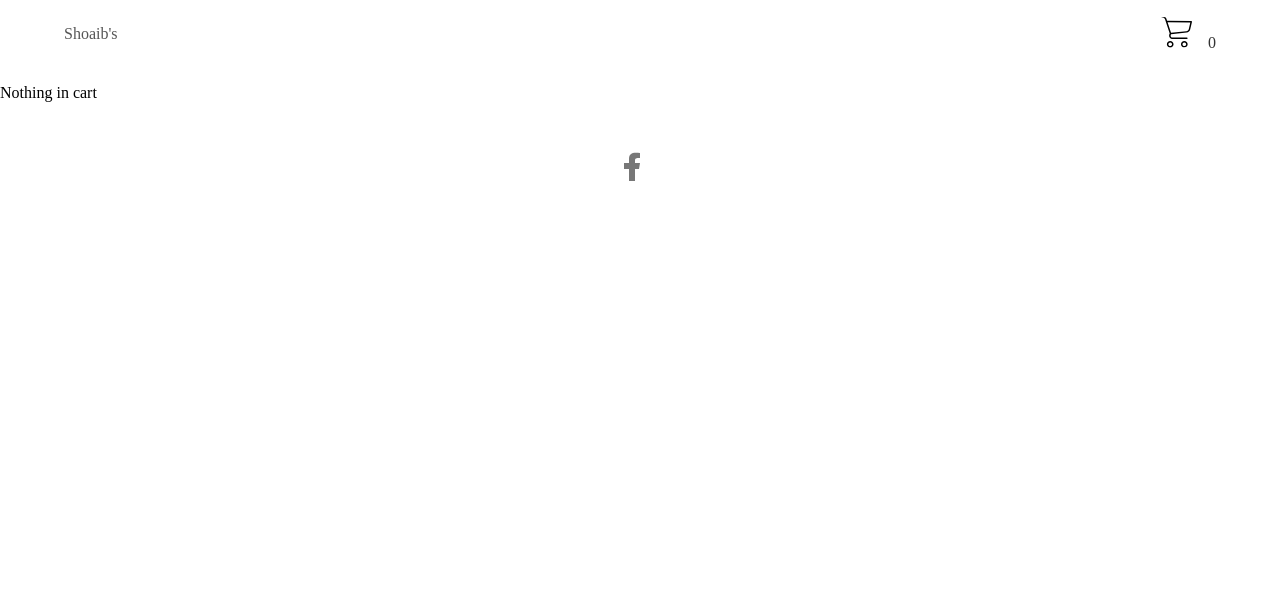
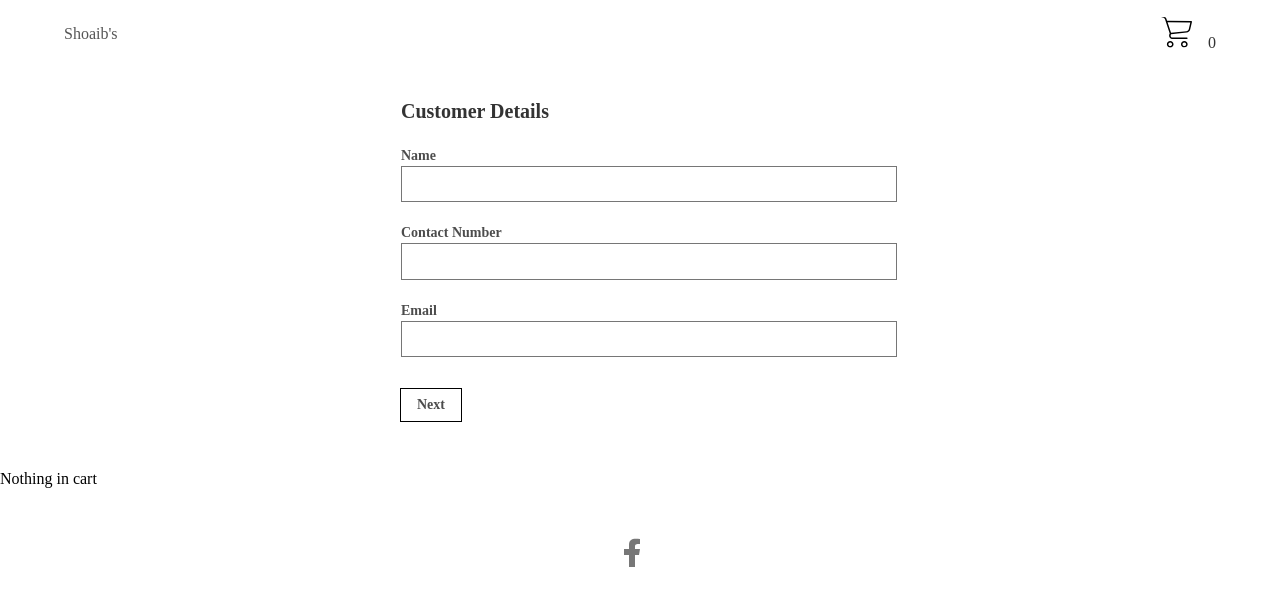
Before and after one commit to saadmanfarhad/shoaibs, a React (Create React App) app in the folder client/: page /checkout in a window 1280 px wide. Shown: the top 606 px of the page. Built offline with nearby package versions, Linux system fonts and the light colour scheme.

Commit message:
Checkout form done

```diff
--- a/client/src/components/checkout/Checkout.js
+++ b/client/src/components/checkout/Checkout.js
@@ -1,8 +1,14 @@
 import React from 'react';
 import Cart from './Cart';
+import CheckoutForm from './CheckoutForm';
 
 const Checkout = () => {
-  return <Cart />;
+  return (
+    <>
+      <CheckoutForm />
+      <Cart />
+    </>
+  );
 };
 
 export default Checkout;
--- /dev/null
+++ b/client/src/components/checkout/CheckoutField.js
@@ -0,0 +1,17 @@
+import React from 'react';
+
+export default ({ input, label, meta: { error, touched } }) => {
+  console.log(input, label);
+  return (
+    <div className="mt3">
+      <label className="db fw6 lh-copy f6 black-70">{label}</label>
+      <input
+        {...input}
+        className="pa2 input-reset ba bg-transparent hover-bg-black hover-white w-100"
+      />
+      <div className="red" style={{ marginBottom: '20px' }}>
+        {touched && error}
+      </div>
+    </div>
+  );
+};
--- /dev/null
+++ b/client/src/components/checkout/CheckoutForm.js
@@ -0,0 +1,55 @@
+import React from 'react';
+import { reduxForm, Field } from 'redux-form';
+import CheckoutField from './CheckoutField';
+import validateEmail from '../../utils/validateEmail';
+import formFields from './formFields';
+
+const CheckoutForm = props => {
+  // const { handleSubmit } = props;
+
+  return (
+    <main className="pa4 black-80">
+      <form className="measure center">
+        <fieldset id="order" className="ba b--transparent ph0 mh0">
+          <legend className="f4 fw6 ph0 mh0">Customer Details</legend>
+          {formFields.map(({ name, label }) => (
+            <Field
+              key={name}
+              label={label}
+              type="text"
+              name={name}
+              component={CheckoutField}
+            />
+          ))}
+        </fieldset>
+        <div className="">
+          <input
+            className="b black-70 ph3 pv2 input-reset ba b--black bg-transparent grow pointer f6 dib"
+            type="submit"
+            value="Next"
+          />
+        </div>
+      </form>
+    </main>
+  );
+};
+
+const validate = values => {
+  const errors = {};
+
+  errors.email = validateEmail(values.email || '');
+
+  formFields.forEach(({ name }) => {
+    if (!values[name]) {
+      errors[name] = `You must provide a ${name}!`;
+    }
+  });
+
+  return errors;
+};
+
+export default reduxForm({
+  validate,
+  form: 'checkoutForm',
+  destroyOnUnmount: false
+})(CheckoutForm);
--- /dev/null
+++ b/client/src/components/checkout/formFields.js
@@ -0,0 +1,5 @@
+export default [
+  { label: 'Name', name: 'name' },
+  { label: 'Contact Number', name: 'contactNumber' },
+  { label: 'Email', name: 'email' },
+];
--- a/client/src/reducers/index.js
+++ b/client/src/reducers/index.js
@@ -1,8 +1,10 @@
 import { combineReducers } from 'redux';
+import { reducer as reduxForm } from 'redux-form';
 import menuReducer from './menuReducer';
 import checkout from './checkoutReducer';
 
 export default combineReducers({
   menu: menuReducer,
+  form: reduxForm,
   checkout: checkout
 });
--- /dev/null
+++ b/client/src/utils/validateEmail.js
@@ -0,0 +1,8 @@
+export default email => {
+  const re = /^(([^<>()\[\]\\.,;:\s@"]+(\.[^<>()\[\]\\.,;:\s@"]+)*)|(".+"))@((\[[0-9]{1,3}\.[0-9]{1,3}\.[0-9]{1,3}\.[0-9]{1,3}])|(([a-zA-Z\-0-9]+\.)+[a-zA-Z]{2,}))$/;
+
+  if (re.test(email) === false) {
+    return `Email is invalid`;
+  }
+  return;
+};
```
